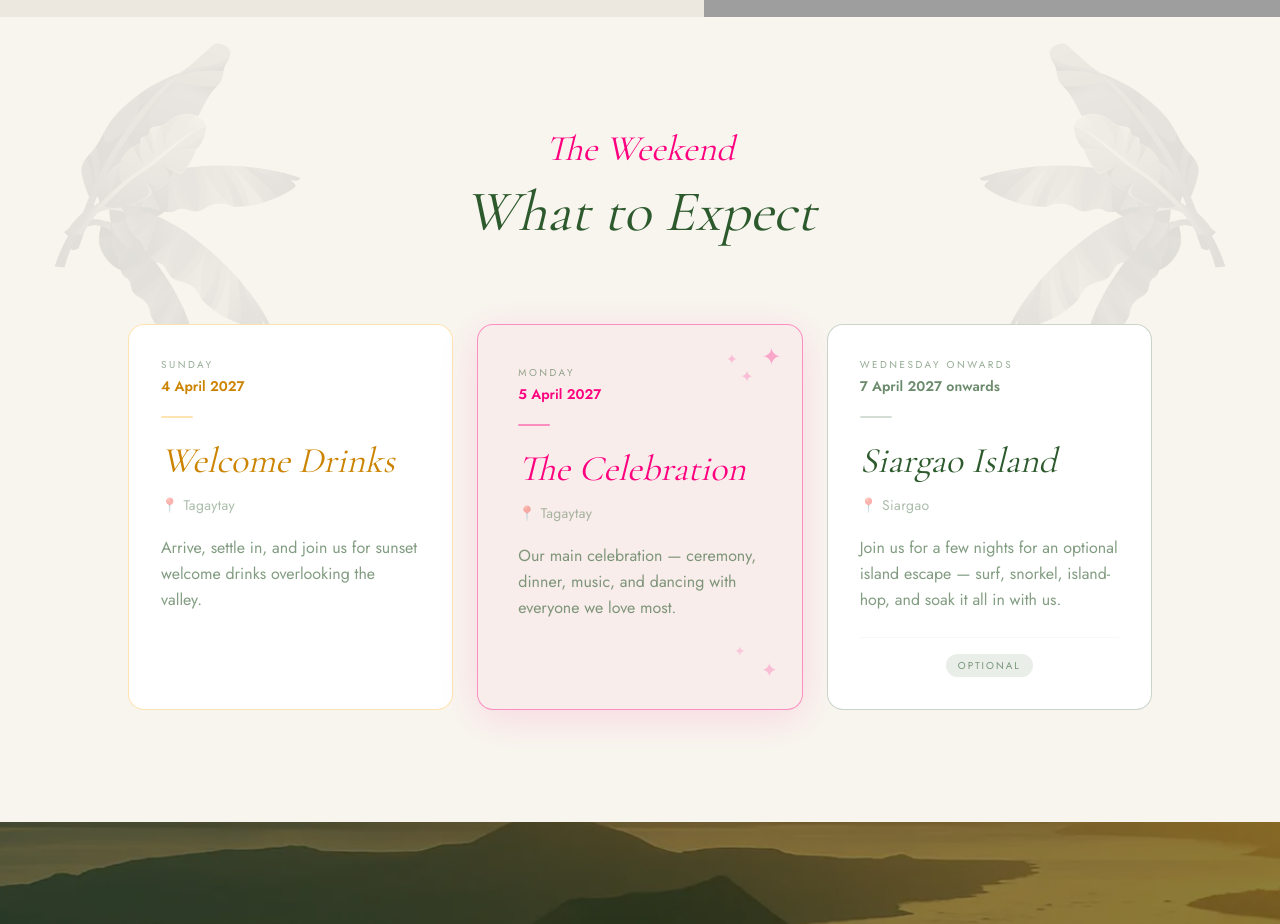
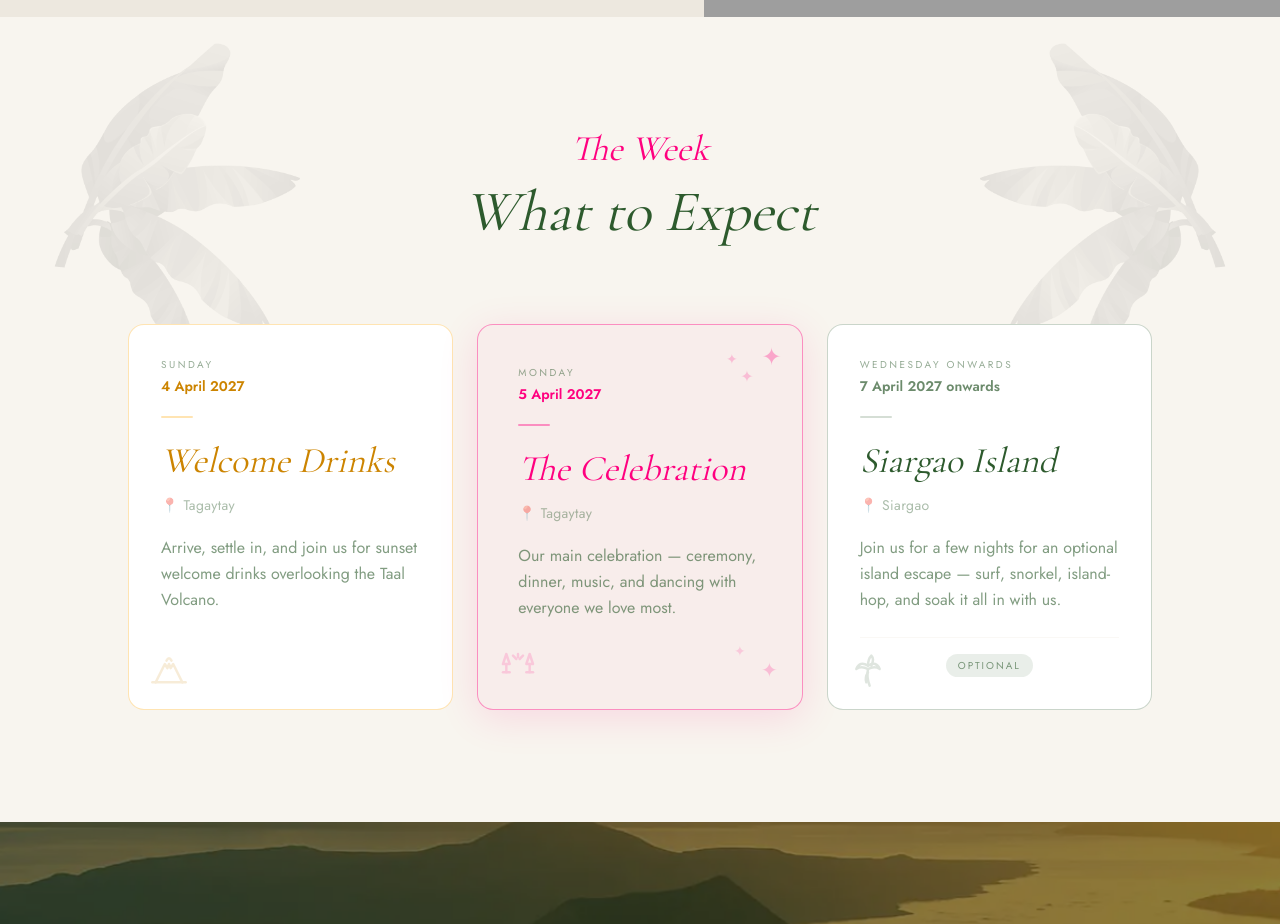
Before and after one commit to bencuds/ben-margaux2027, a Next.js app: page / in a window 1280 px wide. Shown: the part 1560-2484 px from the top of the page. Built offline with nearby package versions, Linux system fonts and the light colour scheme; grey boxes are pictures that could not be loaded.

Commit message:
Timeline icons, The Week heading, Taal Volcano copy, static film strip

```diff
--- a/app/rsvp/page.tsx
+++ b/app/rsvp/page.tsx
@@ -127,7 +127,7 @@ function FilmStrip() {
   // Container clips to show ~60px of dummy at each end + 4 complete frames
   return (
     <div className="hidden lg:block flex-shrink-0 sticky top-32 self-start"
-      style={{ animation: 'filmDrift 7s ease-in-out infinite', boxShadow: '8px 16px 40px rgba(0,0,0,0.45)' }}>
+      style={{ boxShadow: '8px 16px 40px rgba(0,0,0,0.45)' }}>
 
       <div className="w-[196px] overflow-hidden rounded-sm"
         style={{ height: '1120px' }}>
--- a/components/Timeline.tsx
+++ b/components/Timeline.tsx
@@ -8,7 +8,7 @@ const events = [
     name: 'Welcome Drinks',
     location: 'Tagaytay',
     description:
-      'Arrive, settle in, and join us for sunset welcome drinks overlooking the valley.',
+      'Arrive, settle in, and join us for sunset welcome drinks overlooking the Taal Volcano.',
     badge: null,
     accent: 'mango' as const,
   },
@@ -43,6 +43,7 @@ const styles = {
     card:    'border-mango/30 bg-white hover:[box-shadow:6px_12px_32px_0_rgba(255,165,0,0.18)] hover:-translate-y-1',
     date:    'text-mango-dark',
     divider: 'bg-mango/30',
+    icon:    'text-mango-dark',
   },
   fuchsia: {
     title:   'text-fuchsia',
@@ -50,6 +51,7 @@ const styles = {
     card:    'border-fuchsia/40 ring-1 ring-fuchsia/20 z-10 bg-fuchsia/[0.03] [box-shadow:0_8px_40px_0_rgba(255,0,127,0.12)] hover:[box-shadow:6px_16px_40px_0_rgba(255,0,127,0.22)] hover:-translate-y-1',
     date:    'text-fuchsia',
     divider: 'bg-fuchsia/40',
+    icon:    'text-fuchsia',
   },
   jungle: {
     title:   'text-jungle',
@@ -57,7 +59,52 @@ const styles = {
     card:    'border-jungle/25 bg-white hover:[box-shadow:6px_12px_32px_0_rgba(45,90,45,0.15)] hover:-translate-y-1',
     date:    'text-jungle/70',
     divider: 'bg-jungle/20',
+    icon:    'text-jungle',
   },
+}
+
+function VolcanoIcon({ className }: { className?: string }) {
+  return (
+    <svg viewBox="0 0 24 24" fill="none" stroke="currentColor" strokeWidth="1.5" strokeLinecap="round" strokeLinejoin="round" className={className}>
+      <path d="M2 20h20" />
+      <path d="M4 20L9.5 9l1.5 2.5L12 9l1 2.5L14.5 9 20 20" />
+      <path d="M10.5 7Q12 4 13.5 7" />
+    </svg>
+  )
+}
+
+function ChampagneIcon({ className }: { className?: string }) {
+  return (
+    <svg viewBox="0 0 24 24" fill="none" stroke="currentColor" strokeWidth="1.5" strokeLinecap="round" strokeLinejoin="round" className={className}>
+      <path d="M5 3L3 9h4L5 3z" />
+      <line x1="5" y1="9" x2="5" y2="14" />
+      <line x1="3" y1="14" x2="7" y2="14" />
+      <path d="M19 3L21 9h-4L19 3z" />
+      <line x1="19" y1="9" x2="19" y2="14" />
+      <line x1="17" y1="14" x2="21" y2="14" />
+      <line x1="9" y1="4" x2="11" y2="6" />
+      <line x1="12" y1="3" x2="12" y2="5" />
+      <line x1="15" y1="4" x2="13" y2="6" />
+    </svg>
+  )
+}
+
+function PalmIcon({ className }: { className?: string }) {
+  return (
+    <svg viewBox="0 0 24 24" fill="none" stroke="currentColor" strokeWidth="1.5" strokeLinecap="round" strokeLinejoin="round" className={className}>
+      <path d="M13 22Q11 17 12 12" />
+      <path d="M12 12Q8 10 5 12Q7 7 12 10" />
+      <path d="M12 10Q12 6 14 4Q16 6 14 10" />
+      <path d="M12 12Q16 10 19 12Q17 7 12 10" />
+      <path d="M12 14Q10 17 11 20" />
+    </svg>
+  )
+}
+
+const icons = {
+  mango:   VolcanoIcon,
+  fuchsia: ChampagneIcon,
+  jungle:  PalmIcon,
 }
 
 const leafStyle: React.CSSProperties = {
@@ -98,7 +145,7 @@ export default function Timeline() {
 
         <ScrollReveal className="text-center mb-20">
           <p className="font-serif italic text-3xl md:text-4xl text-fuchsia mb-3">
-            The Weekend
+            The Week
           </p>
           <h2 className="heading-section font-serif italic text-jungle">
             What to Expect
@@ -114,6 +161,8 @@ export default function Timeline() {
               <div
                 className={`relative flex flex-col w-full h-full rounded-2xl border transition-all duration-300 ${isFeatured ? 'p-10' : 'p-8'} ${s.card}`}
               >
+                {/* Accent icon — bottom left */}
+                {(() => { const Icon = icons[event.accent]; return <Icon className={`absolute bottom-5 left-5 w-10 h-10 opacity-[0.15] ${s.icon}`} /> })()}
                 {/* Sparkles for the featured card */}
                 {isFeatured && (
                   <>
```
